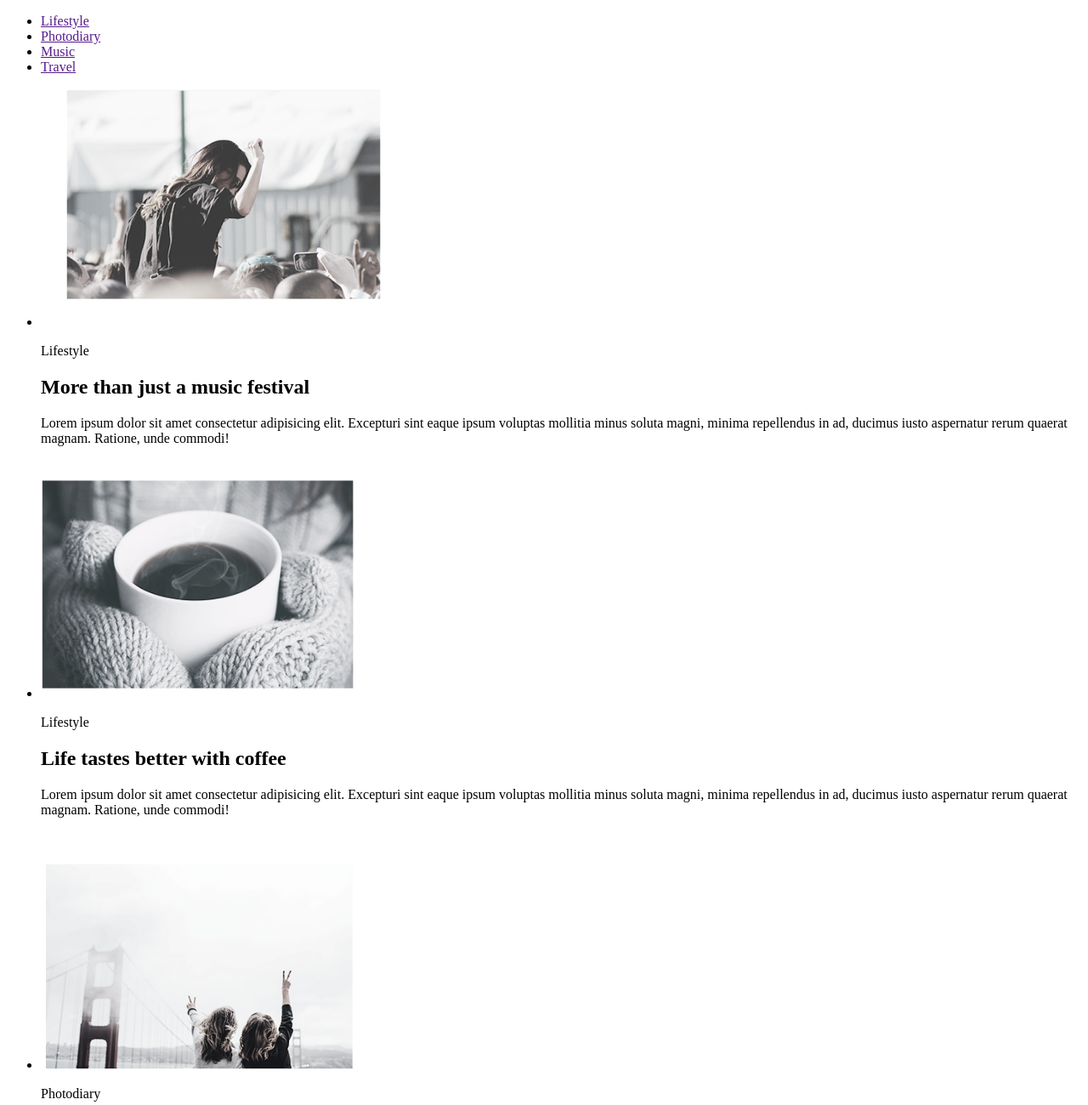
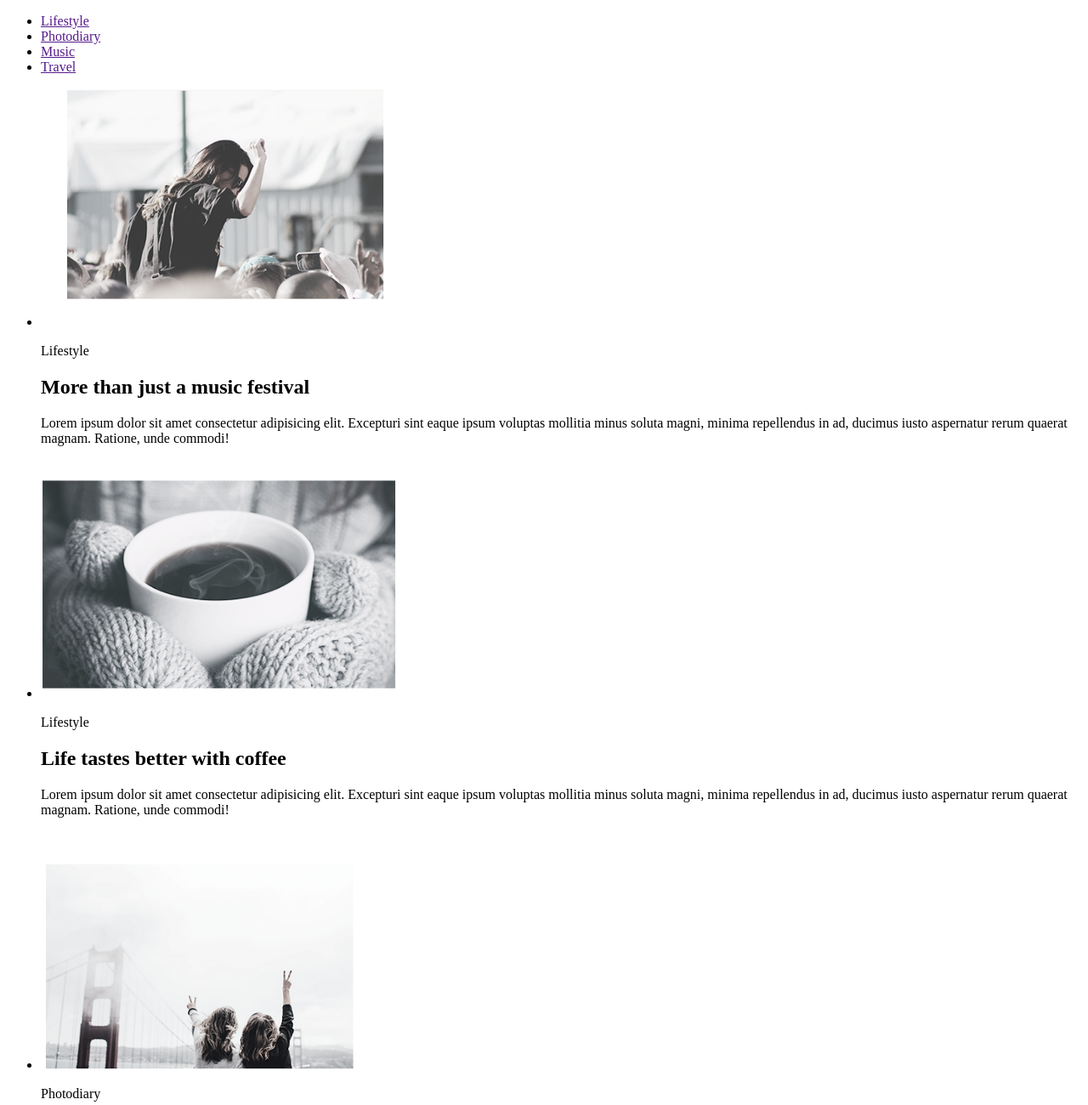
Before and after one commit to S-Slivinskiy/goit-markup-hw-02, a plain HTML site: page index.html in a window 1280 px wide. Shown: the top 1300 px of the page at 85% size. Drawn offline with Linux system fonts and the light colour scheme.

Commit message:
add width

```diff
--- a/index.html
+++ b/index.html
@@ -22,7 +22,12 @@
       <section>
         <ul>
           <li>
-            <img src="./images/image-1.png" alt="festival" height="280" />
+            <img
+              src="./images/image-1.png"
+              alt="festival"
+              height="280"
+              width="420"
+            />
             <p>Lifestyle</p>
             <h2>More than just a music festival</h2>
             <p>
@@ -33,7 +38,12 @@
             </p>
           </li>
           <li>
-            <img src="./images/image-2.png" alt="coffee" height="280" />
+            <img
+              src="./images/image-2.png"
+              alt="coffee"
+              height="280"
+              width="420"
+            />
             <p>Lifestyle</p>
             <h2>Life tastes better with coffee</h2>
             <p>
@@ -44,7 +54,12 @@
             </p>
           </li>
           <li>
-            <img src="./images/image-3.png" alt="America" height="280" />
+            <img
+              src="./images/image-3.png"
+              alt="America"
+              height="280"
+              width="420"
+            />
             <p>Photodiary</p>
             <h2>American dream</h2>
             <p>
@@ -55,7 +70,12 @@
             </p>
           </li>
           <li>
-            <img src="./images/image-4.png" alt="Alps" height="280" />
+            <img
+              src="./images/image-4.png"
+              alt="Alps"
+              height="280"
+              width="420"
+            />
             <p>Photodiary</p>
             <h2>A day exploring the Alps</h2>
             <p>
```
